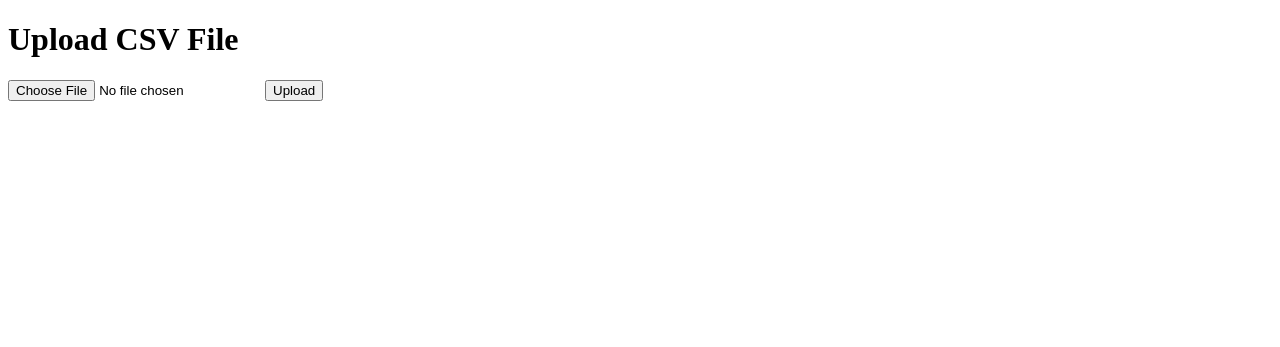
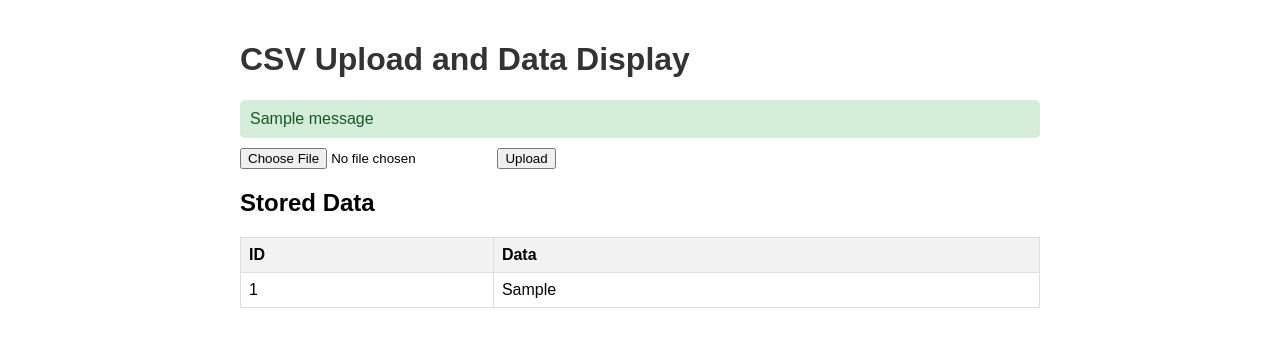
Before and after one commit to jsarsoun/autopath, a Flask app: page / in a window 1280 px wide. Shown: the top 347 px of the page. Run offline with Flask 3, Linux system fonts and the light colour scheme; tables that the repository leaves empty hold one stand-in row (values such as "Sample post"); one stand-in notice (Sample message) is shown.

Commit message:
Added error handling, user feedback, and data display functionality to the CSV upload application.

```diff
--- a/app.py
+++ b/app.py
@@ -1,11 +1,12 @@
 import os
-from flask import Flask, request, render_template, redirect, url_for
+from flask import Flask, request, render_template, redirect, url_for, flash
 import pandas as pd
-from database import init_db, insert_data
+from database import init_db, insert_data, get_all_data
 
 app = Flask(__name__)
 app.config['UPLOAD_FOLDER'] = 'uploads'
 app.config['ALLOWED_EXTENSIONS'] = {'csv'}
+app.config['SECRET_KEY'] = 'your_secret_key_here'  # Add this line for flash messages
 
 # Ensure the upload folder exists
 os.makedirs(app.config['UPLOAD_FOLDER'], exist_ok=True)
@@ -18,20 +19,32 @@ def allowed_file(filename):
 def upload_file():
     if request.method == 'POST':
         if 'file' not in request.files:
+            flash('No file part', 'error')
             return redirect(request.url)
         file = request.files['file']
         if file.filename == '':
+            flash('No selected file', 'error')
             return redirect(request.url)
         if file and allowed_file(file.filename):
             filename = os.path.join(app.config['UPLOAD_FOLDER'], file.filename)
             file.save(filename)
 
-            # Parse CSV and insert data into the database
-            df = pd.read_csv(filename)
-            insert_data(df)
+            try:
+                # Parse CSV and insert data into the database
+                df = pd.read_csv(filename)
+                insert_data(df)
+                flash('File uploaded and data stored successfully!', 'success')
+            except Exception as e:
+                flash(f'Error processing file: {str(e)}', 'error')
 
-            return 'File uploaded and data stored successfully!'
-    return render_template('index.html')
+            return redirect(url_for('upload_file'))
+        else:
+            flash('Invalid file type. Please upload a CSV file.', 'error')
+            return redirect(request.url)
+
+    # Get all data from the database
+    data = get_all_data()
+    return render_template('index.html', data=data)
 
 if __name__ == '__main__':
     init_db()
--- a/database.py
+++ b/database.py
@@ -19,3 +19,11 @@ def insert_data(df):
         conn.execute('INSERT INTO csv_data (data) VALUES (?)', (data,))
     conn.commit()
     conn.close()
+
+def get_all_data():
+    conn = sqlite3.connect(DATABASE)
+    c = conn.cursor()
+    c.execute('SELECT * FROM csv_data')
+    data = c.fetchall()
+    conn.close()
+    return data
--- a/templates/index.html
+++ b/templates/index.html
@@ -3,13 +3,75 @@
 <head>
     <meta charset="UTF-8">
     <meta name="viewport" content="width=device-width, initial-scale=1.0">
-    <title>CSV Upload</title>
+    <title>CSV Upload and Data Display</title>
+    <style>
+        body {
+            font-family: Arial, sans-serif;
+            max-width: 800px;
+            margin: 0 auto;
+            padding: 20px;
+        }
+        h1 {
+            color: #333;
+        }
+        form {
+            margin-bottom: 20px;
+        }
+        table {
+            width: 100%;
+            border-collapse: collapse;
+        }
+        th, td {
+            border: 1px solid #ddd;
+            padding: 8px;
+            text-align: left;
+        }
+        th {
+            background-color: #f2f2f2;
+        }
+        .flash {
+            padding: 10px;
+            margin-bottom: 10px;
+            border-radius: 5px;
+        }
+        .success {
+            background-color: #d4edda;
+            color: #155724;
+        }
+        .error {
+            background-color: #f8d7da;
+            color: #721c24;
+        }
+    </style>
 </head>
 <body>
-    <h1>Upload CSV File</h1>
+    <h1>CSV Upload and Data Display</h1>
+
+    {% with messages = get_flashed_messages(with_categories=true) %}
+        {% if messages %}
+            {% for category, message in messages %}
+                <div class="flash {{ category }}">{{ message }}</div>
+            {% endfor %}
+        {% endif %}
+    {% endwith %}
+
     <form method="post" enctype="multipart/form-data">
         <input type="file" name="file" accept=".csv">
         <input type="submit" value="Upload">
     </form>
+
+    <h2>Stored Data</h2>
+    <table>
+        <tr>
+            <th>ID</th>
+            <th>Data</th>
+        </tr>
+        {% for row in data %}
+        <tr>
+            <td>{{ row[0] }}</td>
+            <td>{{ row[1] }}</td>
+        </tr>
+        {% endfor %}
+    </table>
 </body>
 </html>
```
